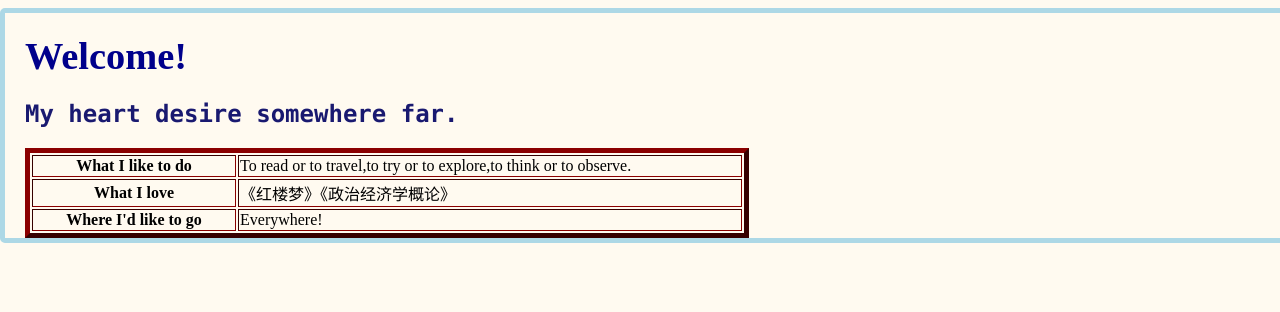
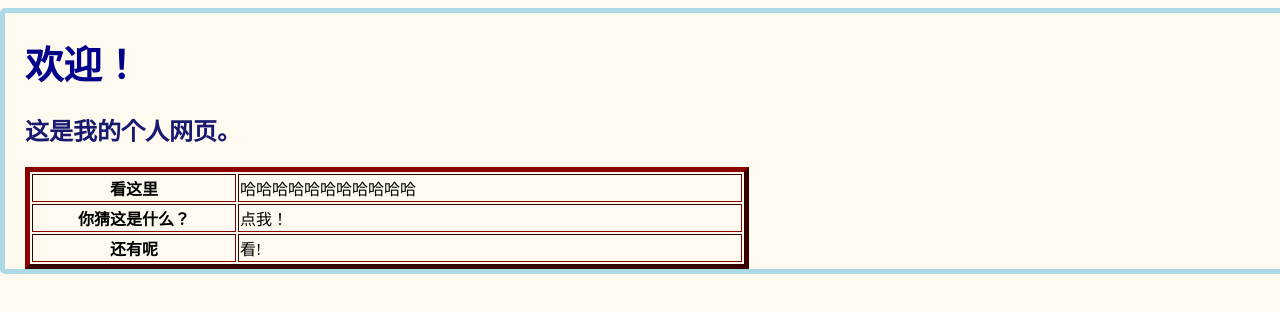
Before and after one commit to Yuwenzhou210/Yuwenzhou210.github.io, a plain HTML site: page index.html in a window 1280 px wide. Shown: the top 312 px of the page. Drawn offline with Linux system fonts and the light colour scheme.

Commit message:
Update index.html

```diff
--- a/index.html
+++ b/index.html
@@ -14,17 +14,17 @@ h2{color: #191970;font-family: lucida console;}
 </head>
 <body>
 	<div id=head>
-		<h1><big>Welcome!</big></h1>
-		<h2>My heart desire somewhere far.</h2>
+		<h1><big>欢迎！</big></h1>
+		<h2>这是我的个人网页。</h2>
 	</div>
 	<div id=center>
 		<table border="5" style="border-color: #8B0000;">
-			<tr><th>What I like to do</th>
-			    <td>To read or to travel,to try or to explore,to think or to observe.</td></tr>
-			<tr><th>What I love</th>
-				<td>《红楼梦》《政治经济学概论》</td></tr>
-			<tr><th>Where I'd like to go</th>
-					<td>Everywhere!</td></tr>
+			<tr><th>看这里</th>
+			    <td>哈哈哈哈哈哈哈哈哈哈哈</td></tr>
+			<tr><th>你猜这是什么？</th>
+				<td><a herf=“https://baike.baidu.com/pic/%E5%8C%97%E4%BA%AC%E5%A4%A7%E5%AD%A6/110221/1/5ab5c9ea15ce36d3d53991f823ba2d87e950342a1be8?fromModule=lemma_top-image&ct=single#aid=1&pic=5ab5c9ea15ce36d3d53991f823ba2d87e950342a1be8”>点我！</a></td></tr>
+			<tr><th>还有呢</th>
+					<td><a herf="https://pic.ibaotu.com/02/27/27/885888piCzub.jpg!wac">看!</a></td></tr>
 
 		</table>
 
```
